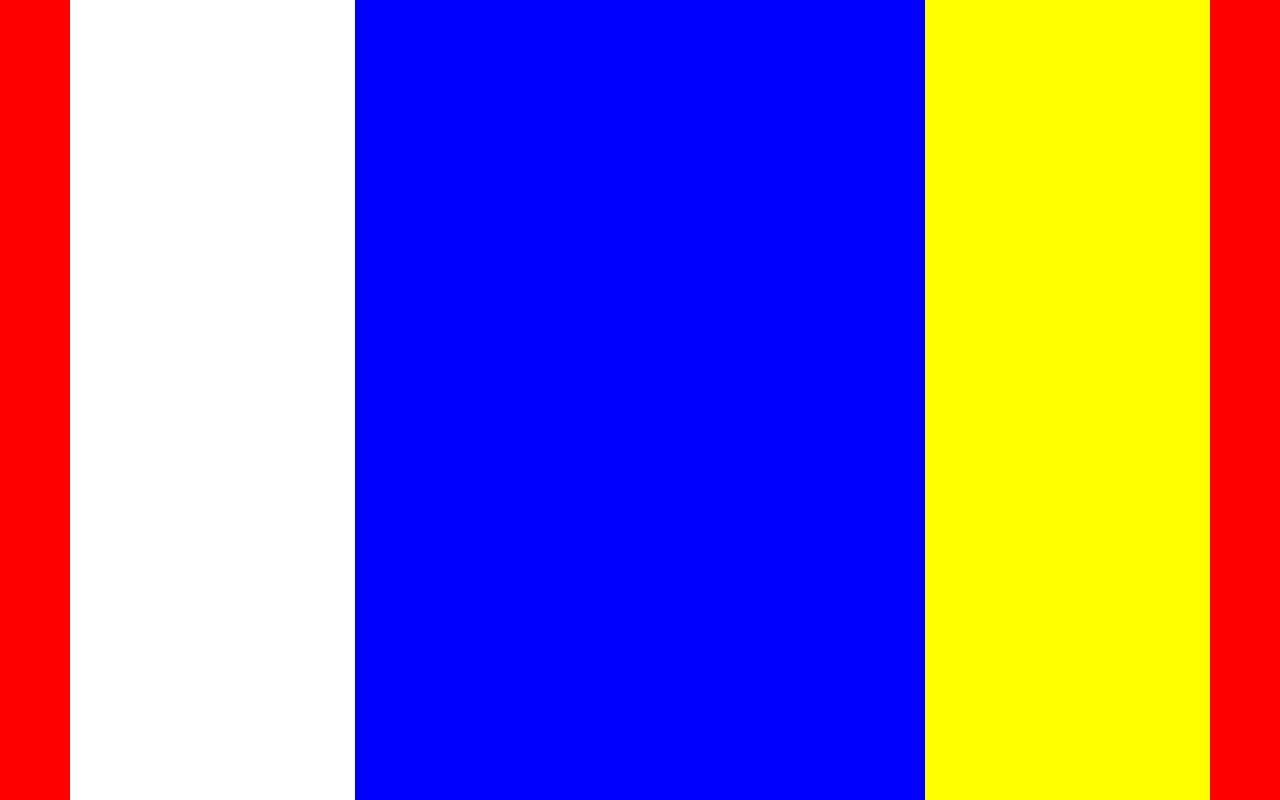
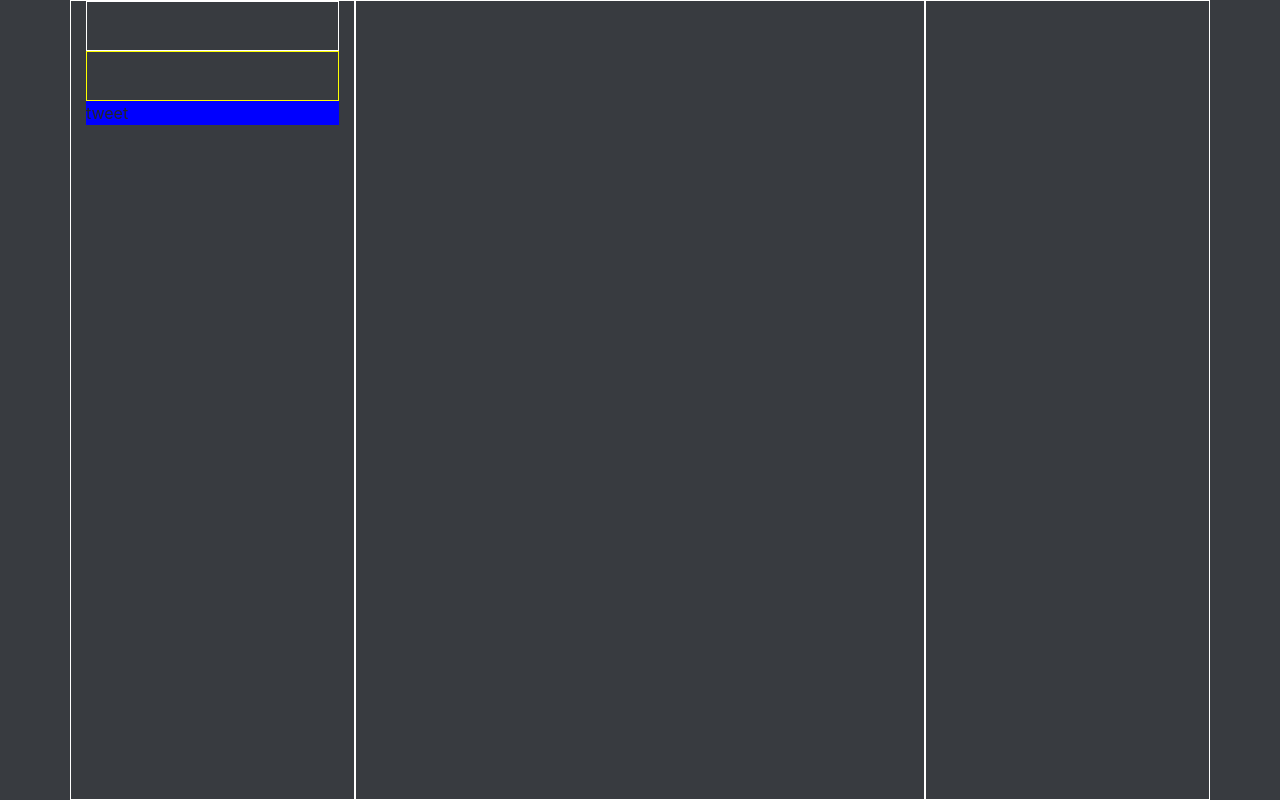
Before and after one commit to NatalijaKostovska/Twitter, a React (Create React App) app: page / in a window 1280 px wide. Shown: the top 800 px of the page. Built offline with nearby package versions, Linux system fonts and the light colour scheme.

Commit message:
add new NavLink component & update layout

```diff
--- a/src/App.tsx
+++ b/src/App.tsx
@@ -1,22 +1,11 @@
 import React from 'react';
 import './App.css';
 import { Home } from './containers/Home/Home';
-import { Main } from './containers/Home/components/Main';
-import { Navbar } from './containers/Home/components/Navbar';
-import { Search } from './containers/Home/components/Search';
-
 
 function App() {
   return (
-    <div className="container-fluid" style={{ background: "red", height: "100vh" }}>
-      <div className="row">
-        <div className="container" style={{ background: "blue", height: "100vh" }}>
-          <Home />
-          <Main />
-          <Navbar />
-          <Search />
-        </div>
-      </div>
+    <div className="container-fluid" style={{ background: "#383b40", height: "100vh" }}>
+      <Home />
     </div>
   );
 }
--- /dev/null
+++ b/src/components/Button/Button.tsx
@@ -0,0 +1,16 @@
+import React from 'react'
+
+interface Props {
+  name?: string;
+  textColor?: string;
+  background?: string;
+  onClick?: () => void;
+}
+
+const Button = ({ name, onClick, background, textColor = 'gray' }: Props) => {
+  return (
+    <div onClick={onClick} style={{ backgroundColor: background }}>{name}</div>
+  )
+}
+
+export default Button
--- /dev/null
+++ b/src/components/NavLink/NavLink.tsx
@@ -0,0 +1,29 @@
+import React from 'react'
+import styled from 'styled-components'
+
+export const NavLink = () => {
+  return (
+    <div>
+      <Style.IconWrapper></Style.IconWrapper>
+      <Style.TextWrapper></Style.TextWrapper>
+    </div>
+  )
+}
+const Style = {
+  Container: styled.nav`
+  background: cyan;
+  height: 100vh;
+`,
+  IconWrapper: styled.div`
+  display: flex;
+  border: 1px solid white;
+  height: 50px;
+  flex: 1;
+  `,
+  TextWrapper: styled.div`
+  display: flex;
+  border: 1px solid yellow;
+  height: 50px;
+  flex: 5;
+  `
+}
--- a/src/containers/Home/Home.tsx
+++ b/src/containers/Home/Home.tsx
@@ -1,12 +1,22 @@
 import React from "react";
+import { Main } from "./components/Main";
 import { Navbar } from "./components/Navbar";
+import { Search } from "./components/Search";
 
 export const Home = () => {
   return (
     <div className="row">
-      <Navbar />
-      <main className="col-6" style={{ background: "blue", height: "100vh" }}></main>
-      <aside className="col-3" style={{ background: "yellow", height: "100vh" }}></aside>
+      <div className="container"
+        style={{ background: 'blue', height: '100vh' }}
+      >
+        <div className="row">
+          <Navbar />
+          <Main />
+          <Search />
+        </div>
+      </div>
+      {/* <main className="col-6" style={{ background: "blue", height: "100vh" }}></main> */}
+      {/* <aside className="col-3" style={{ background: "yellow", height: "100vh" }}></aside> */}
     </div>
   );
 };
--- a/src/containers/Home/components/Main.tsx
+++ b/src/containers/Home/components/Main.tsx
@@ -2,6 +2,8 @@ import React from "react";
 
 export const Main = () => {
   return (
-    <main className="col-6" style={{ background: "blue", height: "100vh", border: '1px solid rgb(239, 243, 244)' }}></main>
+    <main className="col-6" style={{ background: "#383b40", height: "100vh", border: "1px solid white" }}>
+
+    </main>
   );
 };
--- a/src/containers/Home/components/Navbar.tsx
+++ b/src/containers/Home/components/Navbar.tsx
@@ -1,12 +1,34 @@
 import React from "react"
 import styled from "styled-components";
+import Button from "../../../components/Button/Button";
+import { NavLink } from "../../../components/NavLink/NavLink";
+
 export const Navbar = () => {
   return (
-    <Container className="col-3"></Container>
-  );
-};
+    <Style.Container className="col-3">
+      <NavLink />
+      <Button name={'tweet'} background="blue" />
+    </Style.Container>
+  )
+}
 
-const Container = styled.nav`
-background: white;
-height: "100vh
-`
+const Style = {
+  Container: styled.nav`
+  background: #383b40;
+  height: 100vh;
+  border: 1px solid white;
+`,
+  IconWrapper: styled.div`
+  display: flex;
+  border: 1px solid white;
+  height: 50px;
+  flex: 1;
+  `
+  ,
+  TextWrapper: styled.div`
+  display: flex;
+  border: 1px solid yellow;
+  height: 50px;
+  flex: 5;
+  `
+}
--- a/src/containers/Home/components/Search.tsx
+++ b/src/containers/Home/components/Search.tsx
@@ -2,6 +2,8 @@ import React from "react";
 
 export const Search = () => {
   return (
-    <aside className="col-3" style={{ background: "yellow", height: "100vh" }}></aside>
+    <aside className="col-3"
+      style={{ background: "#383b40", height: "100vh", border: "1px solid white" }}>
+    </aside>
   );
 };
```
